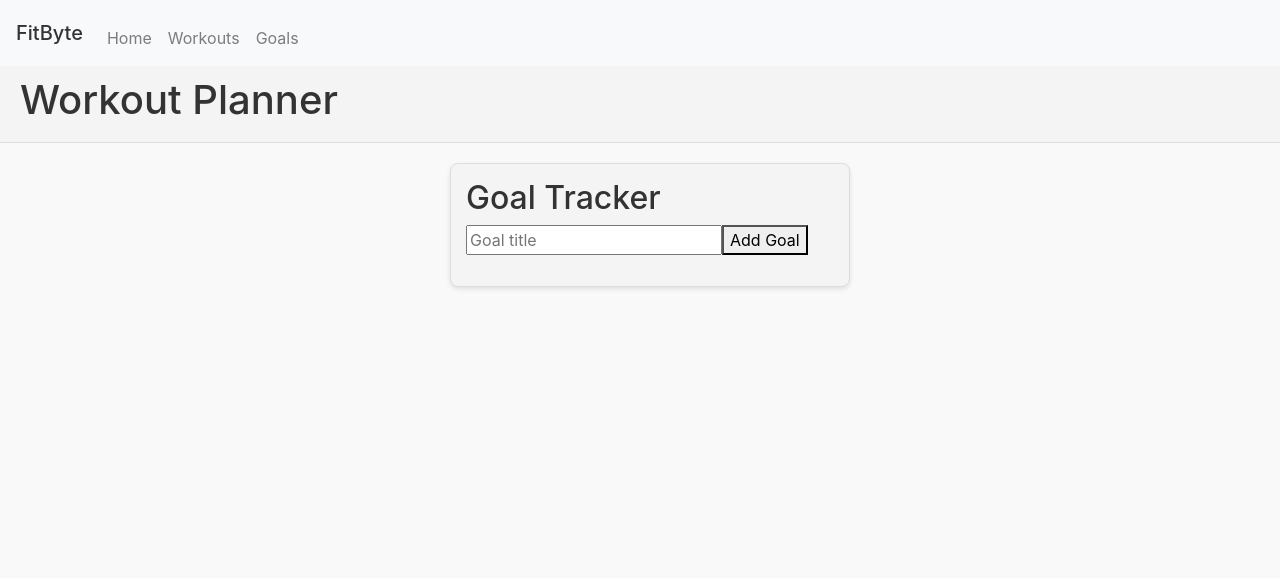
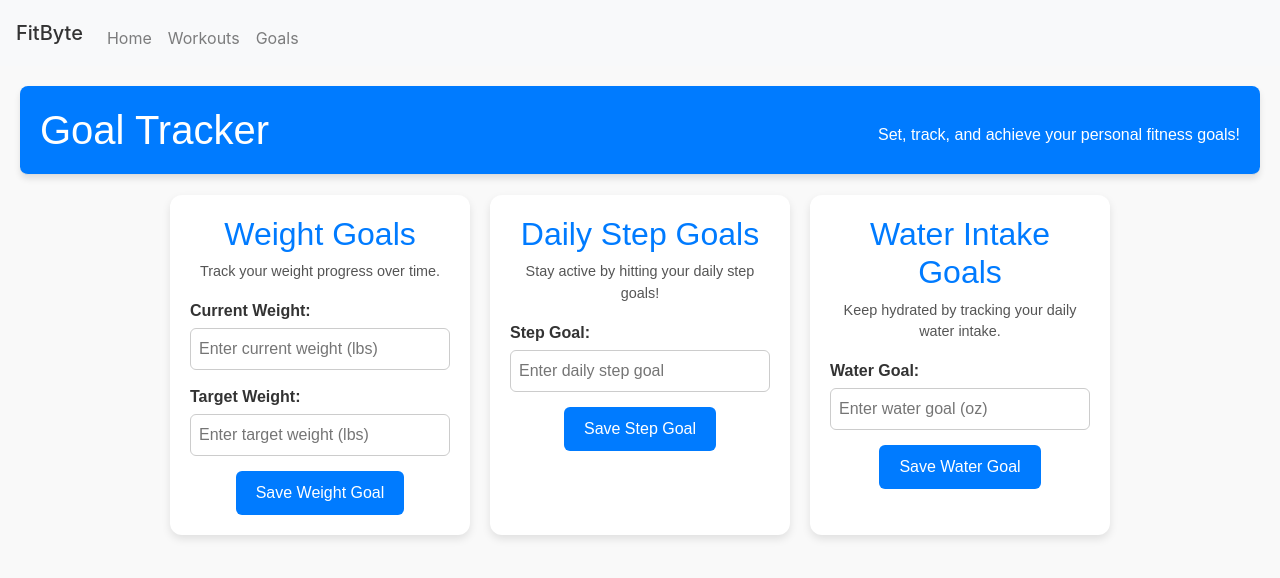
Before and after one commit to CSE110-FitByte/fitbyte, a React (Create React App) app in the folder client/: page /GoalTracker in a window 1280 px wide. Shown: the top 578 px of the page. Built offline with nearby package versions, Linux system fonts and the light colour scheme.

Commit message:
Updated Goal Tracker CSS for rounded boxes and improved layout

```diff
--- a/client/src/index.css
+++ b/client/src/index.css
@@ -92,3 +92,98 @@ h4 {
   padding: 16px; /* Matches `p: 4` (Material-UI spacing scale: 4 = 16px) */
   border-radius: 8px; /* Matches `borderRadius: 2` (Material-UI scale: 2 = 8px) */
 }
+
+
+.goal-tracker-page {
+  font-family: Arial, sans-serif;
+  padding: 20px;
+  background-color: #f9f9f9;
+  min-height: 100vh;
+}
+
+.goal-tracker-header {
+  text-align: center;
+  margin-bottom: 20px;
+  padding: 20px;
+  background-color: #007bff;
+  color: white;
+  border-radius: 8px;
+  box-shadow: 0 4px 6px rgba(0, 0, 0, 0.1);
+}
+
+.goal-tracker-header h1 {
+  margin: 0;
+  font-size: 2.5rem;
+}
+
+.goal-tracker-header p {
+  margin: 10px 0 0;
+  font-size: 1rem;
+}
+
+.goal-tracker-container {
+  display: flex;
+  flex-wrap: wrap;
+  gap: 20px;
+  justify-content: center;
+}
+
+.goal-section {
+  background: white;
+  border-radius: 12px;
+  box-shadow: 0 4px 8px rgba(0, 0, 0, 0.1);
+  padding: 20px;
+  width: 300px;
+  text-align: center;
+  transition: transform 0.3s ease, box-shadow 0.3s ease;
+}
+
+.goal-section h2 {
+  margin-top: 0;
+  color: #007bff;
+}
+
+.goal-section p {
+  font-size: 0.9rem;
+  color: #555;
+}
+
+.goal-inputs {
+  margin: 15px 0;
+  text-align: left;
+}
+
+.goal-inputs label {
+  display: block;
+  margin-bottom: 5px;
+  font-weight: bold;
+}
+
+.goal-inputs input {
+  width: 100%;
+  padding: 8px;
+  border: 1px solid #ccc;
+  border-radius: 6px;
+  font-size: 1rem;
+  box-sizing: border-box;
+}
+
+.goal-button {
+  padding: 10px 20px;
+  background-color: #007bff;
+  color: white;
+  border: none;
+  border-radius: 6px;
+  cursor: pointer;
+  font-size: 1rem;
+}
+
+.goal-button:hover {
+  background-color: #0056b3;
+}
+
+@media (max-width: 768px) {
+  .goal-section {
+    width: 100%;
+  }
+}
--- a/client/src/pages/GoalTrackerPage.tsx
+++ b/client/src/pages/GoalTrackerPage.tsx
@@ -1,26 +1,54 @@
-// src/App.tsx
+// src/pages/GoalTrackerPage.tsx
 import React from 'react';
 import '../index.css';
-import WorkoutInput from '../components/WorkoutInput';
-import WorkoutList from '../components/WorkoutList';
-import { useWorkouts } from '../hooks/useWorkouts';
-import GoalTracker from '../components/GoalTracker'
 
 const GoalTrackerPage: React.FC = () => {
   return (
-    <div>
+    <div className="goal-tracker-page">
       {/* Top Header Section */}
-      <header>
-        <h1>Workout Planner</h1>
+      <header className="goal-tracker-header">
+        <h1>Goal Tracker</h1>
+        <p>Set, track, and achieve your personal fitness goals!</p>
       </header>
 
       {/* Main Content */}
-      <div className="main-container">
-        {/* Left Column */}
-        <div className="left-column">
-          <GoalTracker />
+      <div className="goal-tracker-container">
+        {/* Weight Goal */}
+        <div className="goal-section">
+          <h2>Weight Goals</h2>
+          <p>Track your weight progress over time.</p>
+          <div className="goal-inputs">
+            <label htmlFor="currentWeight">Current Weight:</label>
+            <input type="number" id="currentWeight" placeholder="Enter current weight (lbs)" />
+          </div>
+          <div className="goal-inputs">
+            <label htmlFor="targetWeight">Target Weight:</label>
+            <input type="number" id="targetWeight" placeholder="Enter target weight (lbs)" />
+          </div>
+          <button className="goal-button">Save Weight Goal</button>
         </div>
 
+        {/* Step Goal */}
+        <div className="goal-section">
+          <h2>Daily Step Goals</h2>
+          <p>Stay active by hitting your daily step goals!</p>
+          <div className="goal-inputs">
+            <label htmlFor="stepGoal">Step Goal:</label>
+            <input type="number" id="stepGoal" placeholder="Enter daily step goal" />
+          </div>
+          <button className="goal-button">Save Step Goal</button>
+        </div>
+
+        {/* Water Intake Goal */}
+        <div className="goal-section">
+          <h2>Water Intake Goals</h2>
+          <p>Keep hydrated by tracking your daily water intake.</p>
+          <div className="goal-inputs">
+            <label htmlFor="waterGoal">Water Goal:</label>
+            <input type="number" id="waterGoal" placeholder="Enter water goal (oz)" />
+          </div>
+          <button className="goal-button">Save Water Goal</button>
+        </div>
       </div>
     </div>
   );
```
